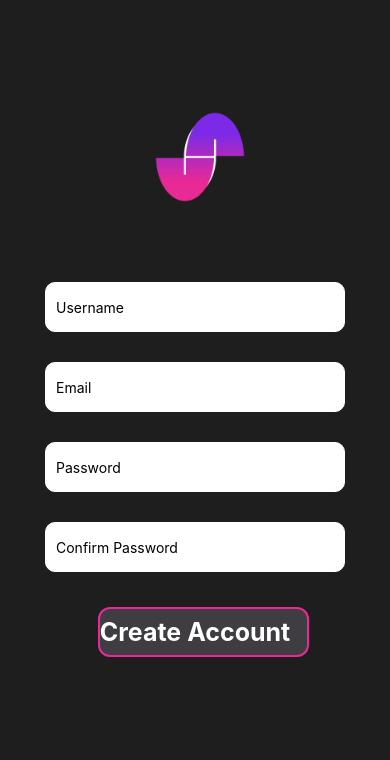
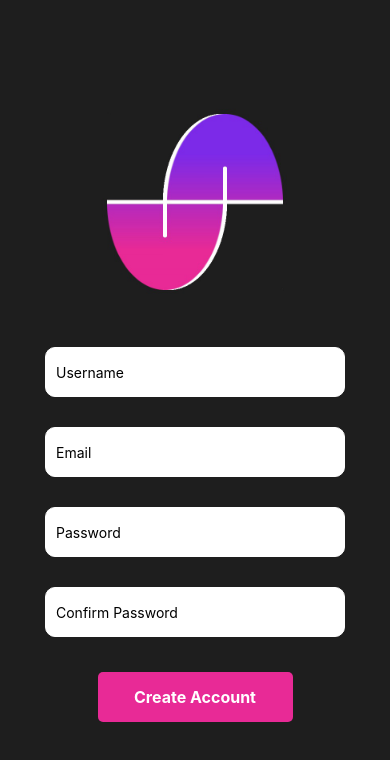
Before and after one commit to Kealen-Pillay/SportsHub, a React Native app: screen /Register in a window 390 px wide. Shown: the top 760 px of the page. Built offline with nearby package versions, Linux system fonts and the light colour scheme; no server answers.

Commit message:
Refactored code

```diff
--- a/components/screens/Register/RegisterScreen.js
+++ b/components/screens/Register/RegisterScreen.js
@@ -59,11 +59,11 @@ const RegisterScreen = () => {
 
   return (
     <KeyboardAvoidingView style={styles.container}>
+      <Image
+        style={styles.logo}
+        source={require("../../../assets/SportsHubLogo.png")}
+      />
       <View>
-        <Image
-          style={styles.logo}
-          source={require("../../../assets/SportsHubV4.png")}
-        />
         <TextInput
           style={styles.text}
           placeholder="Username"
@@ -92,7 +92,7 @@ const RegisterScreen = () => {
           secureTextEntry
         />
       </View>
-      <View>
+      <View style={styles.buttonContainer}>
         <TouchableOpacity
           testID="registerButton"
           style={styles.button}
@@ -113,6 +113,7 @@ const styles = StyleSheet.create({
     backgroundColor: "#1E1E1E",
     justifyContent: "center",
     alignItems: "center",
+    width: "100%",
   },
   text: {
     backgroundColor: "white",
@@ -121,31 +122,31 @@ const styles = StyleSheet.create({
     borderRadius: 10,
     width: 300,
     height: 50,
-    paddingHorizontal: 10,
+    paddingLeft: 10,
     margin: 15,
   },
   logo: {
-    bottom: 60,
-    left: 120,
-    width: 100,
-    height: 100,
+    marginBottom: 30,
+    width: 200,
+    height: 200,
   },
   button: {
-    backgroundColor: "#3F3D41",
-    width: "90%",
-    borderWidth: 2,
-    borderColor: "#E82A96",
-    borderRadius: 12,
+    backgroundColor: "#E82A96",
+    width: "50%",
+    borderRadius: 5,
     height: 50,
     justifyContent: "center",
-    alignContent: "center",
+    alignItems: "center",
     margin: 20,
   },
   buttonText: {
     color: "white",
-    fontWeight: "700",
-    fontSize: 25,
-    alignContent: "center",
+    fontSize: 16,
+    fontWeight: "bold",
+  },
+  buttonContainer: {
+    width: "100%",
     justifyContent: "center",
+    alignItems: "center",
   },
 });
```
Also changed, not shown: assets/SportsHubLogo.png (added), assets/SportsHubV4.png (deleted).
